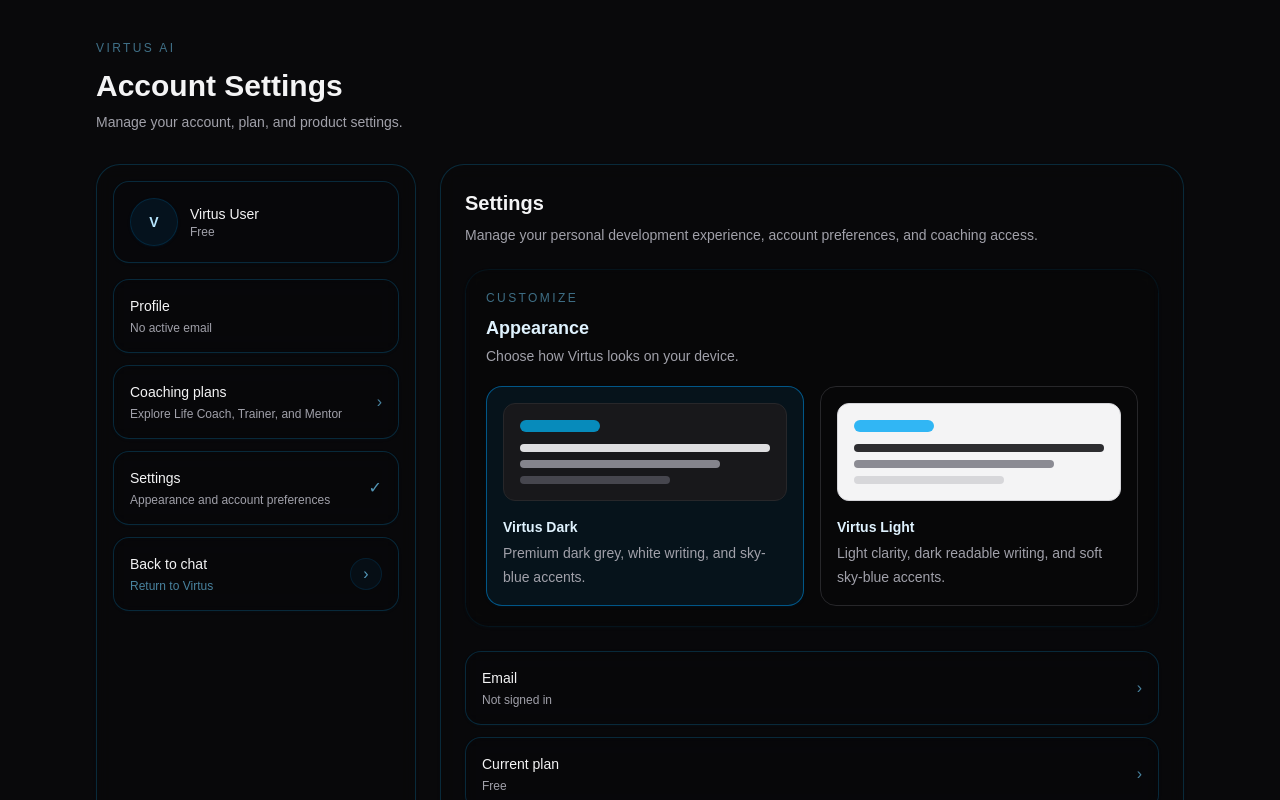
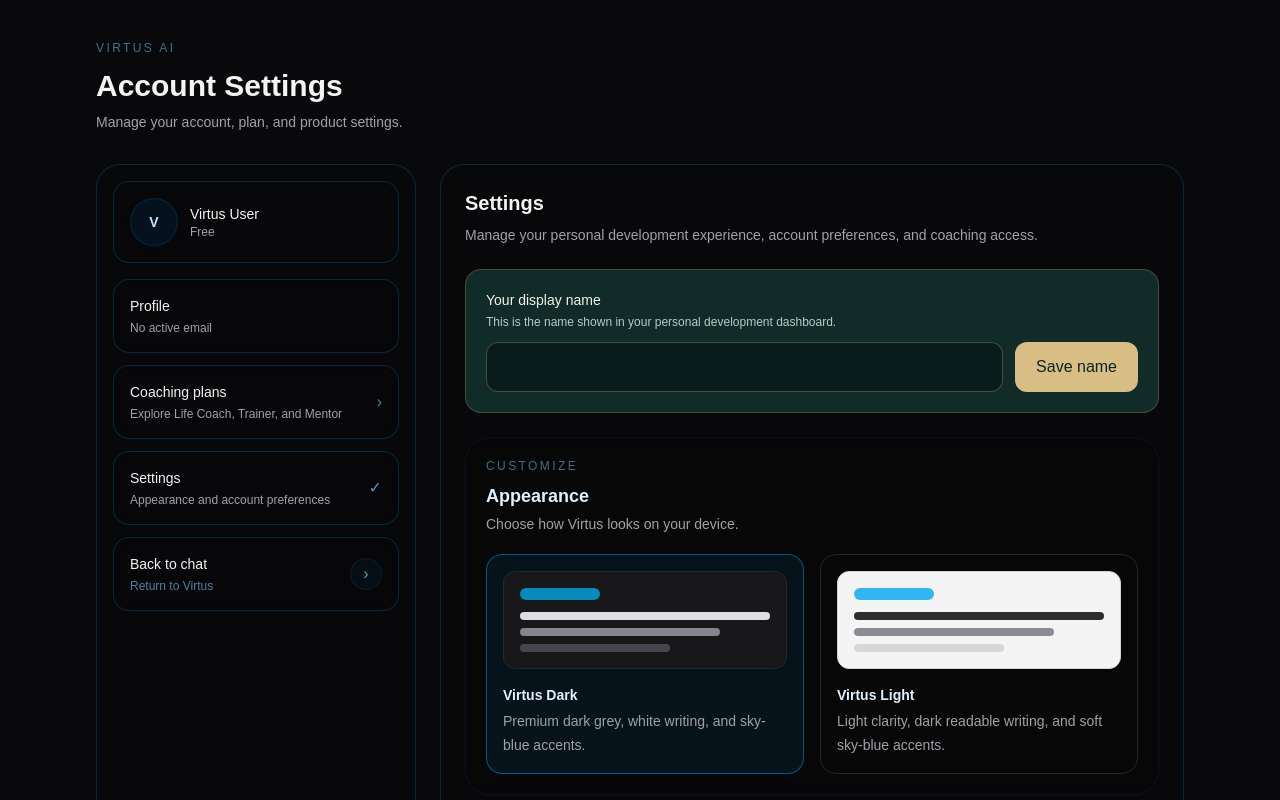
Before and after one commit to SirSebastian-ux/virtus.ai, a Next.js app: page /account in a window 1280 px wide. Shown: the top 800 px of the page. Built offline with nearby package versions, Linux system fonts and the light colour scheme; no server answers.

Commit message:
Connect editable display name to account settings

```diff
--- a/app/account/page.js
+++ b/app/account/page.js
@@ -2,6 +2,7 @@ import Link from "next/link";
 import BillingPortalButton from "./BillingPortalButton";
 import LogoutButton from "./LogoutButton";
 import CustomizeAppearance from "./CustomizeAppearance";
+import ProfileNameEditor from "./ProfileNameEditor";
 import { createClient } from "@/lib/supabase-server";
 import {
   getPlanLabel,
@@ -47,7 +48,7 @@ export default async function AccountPage() {
   if (user) {
     const { data } = await supabase
       .from("profiles")
-      .select("plan, plan_status, trial_started_at, trial_ends_at")
+      .select("plan, plan_status, trial_started_at, trial_ends_at, nickname")
       .eq("id", user.id)
       .maybeSingle();
 
@@ -83,7 +84,7 @@ export default async function AccountPage() {
 
               <div className="min-w-0">
  <p className="truncate text-sm font-medium virtus-theme-title">
-                  {user?.email?.split("@")[0] || "Virtus User"}
+                  {profile?.nickname || user?.email?.split("@")[0] || "Virtus User"}
                 </p>
                 <p className="truncate text-xs virtus-theme-muted">{displayPlan}</p>
               </div>
@@ -145,6 +146,10 @@ export default async function AccountPage() {
             </p>
 
             <div className="mt-6">
+              <ProfileNameEditor initialName={profile?.nickname || user?.email?.split("@")[0] || ""} />
+            </div>
+
+            <div className="mt-6">
               <CustomizeAppearance />
             </div>
 
```
